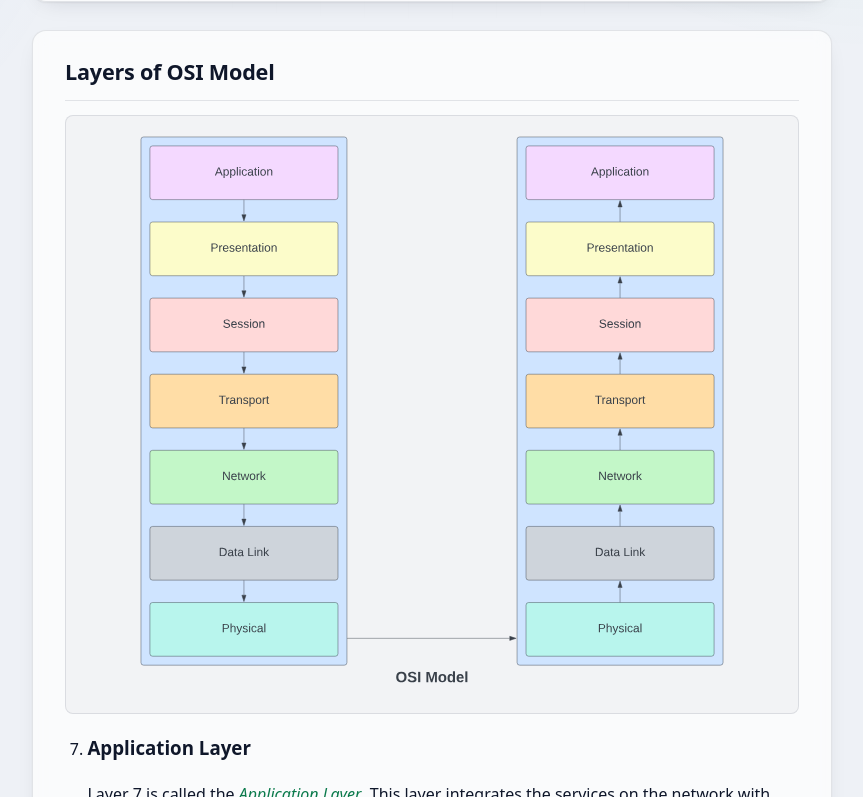
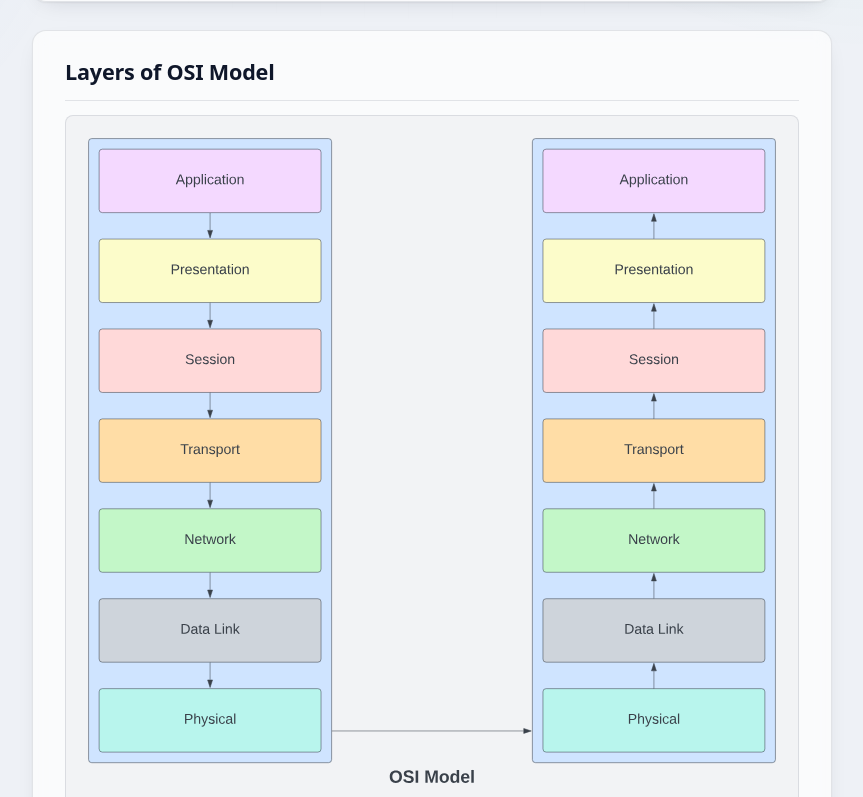
Before and after one commit to j0hnnygreen/jg-blog, a Next.js app: page /blogs/osiModel in a window 1280 px wide. Shown: the part 443-1240 px from the top of the page, without its empty margins (208-1071 px from the left). Built offline with nearby package versions, Linux system fonts and the light colour scheme.

Commit message:
Keep width/height auto on scaled images to fix Next.js aspect-ratio warning
.centerImg and .zoomTrigger img scaled via max-width + height:auto; add
width:auto so width/height are modified together (browser console warning)

```diff
--- a/styles/Blog.module.css
+++ b/styles/Blog.module.css
@@ -74,8 +74,9 @@
 .centerImg {
   display: block;
   margin-inline: auto;
+  width: auto;
+  height: auto;
   max-width: 100%;
-  height: auto;
 }
 
 /* Scrollable table wrapper — always swipes horizontally on small screens */
--- a/styles/ImageZoom.module.css
+++ b/styles/ImageZoom.module.css
@@ -10,8 +10,9 @@
 .zoomTrigger img {
   display: block;
   margin-inline: auto;
+  width: auto;
+  height: auto;
   max-width: 100%;
-  height: auto;
 }
 
 .overlay {
```
